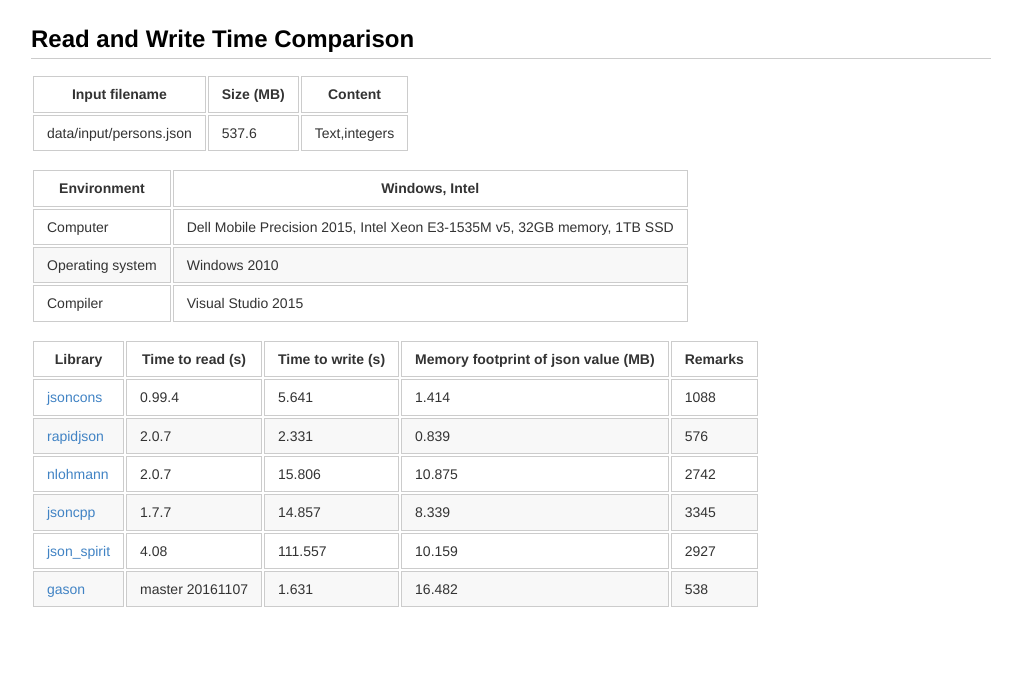
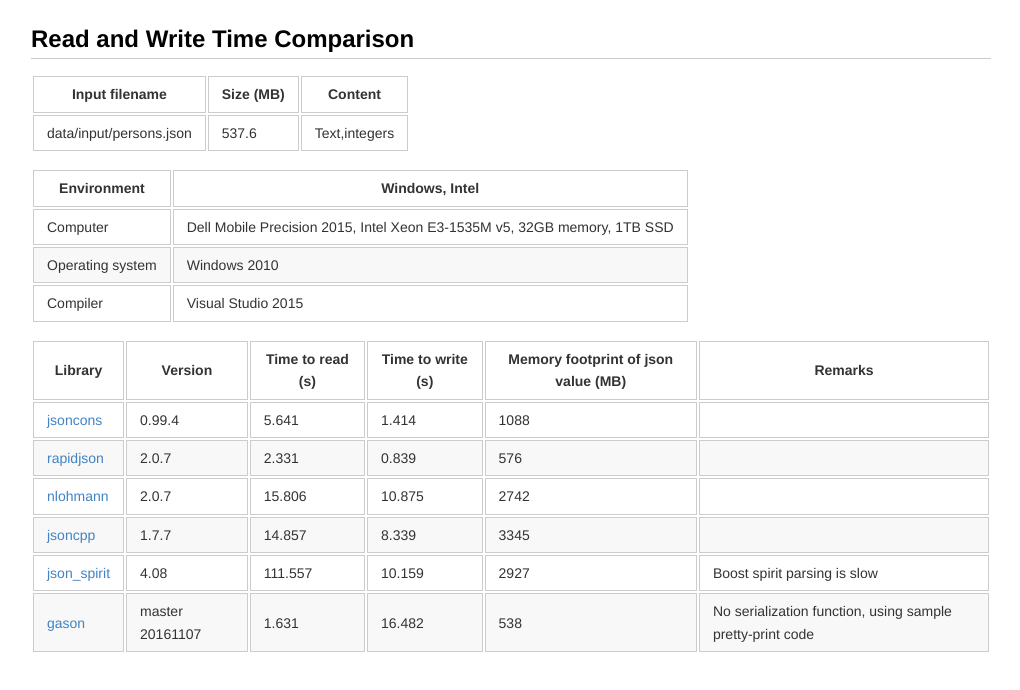
Before and after one commit to sharpglasses/json_benchmarks, a plain HTML site: page report/performance.html in a window 1280 px wide. Shown: the whole page, without its empty margins (129-1149 px from the left). Drawn offline with Linux system fonts and the light colour scheme.

Commit message:
Fixed formatting

```diff
--- a/report/performance.html
+++ b/report/performance.html
@@ -514,6 +514,7 @@
 <thead>
 <tr>
 <th>Library</th>
+<th>Version</th>
 <th>Time to read (s)</th>
 <th>Time to write (s)</th>
 <th>Memory footprint of json value (MB)</th>
@@ -527,6 +528,7 @@
 <td>5.641</td>
 <td>1.414</td>
 <td>1088</td>
+<td></td>
 </tr>
 <tr>
 <td><a href="https://github.com/miloyip/rapidjson">rapidjson</a></td>
@@ -534,6 +536,7 @@
 <td>2.331</td>
 <td>0.839</td>
 <td>576</td>
+<td></td>
 </tr>
 <tr>
 <td><a href="https://github.com/nlohmann/json">nlohmann</a></td>
@@ -541,6 +544,7 @@
 <td>15.806</td>
 <td>10.875</td>
 <td>2742</td>
+<td></td>
 </tr>
 <tr>
 <td><a href="https://github.com/open-source-parsers/jsoncpp">jsoncpp</a></td>
@@ -548,6 +552,7 @@
 <td>14.857</td>
 <td>8.339</td>
 <td>3345</td>
+<td></td>
 </tr>
 <tr>
 <td><a href="http://www.codeproject.com/Articles/20027/JSON-Spirit-A-C-JSON-Parser-Generator-Implemented">json_spirit</a></td>
@@ -555,6 +560,7 @@
 <td>111.557</td>
 <td>10.159</td>
 <td>2927</td>
+<td>Boost spirit parsing is slow</td>
 </tr>
 <tr>
 <td><a href="https://github.com/vivkin/gason">gason</a></td>
@@ -562,6 +568,7 @@
 <td>1.631</td>
 <td>16.482</td>
 <td>538</td>
+<td>No serialization function, using sample pretty-print code</td>
 </tr>
 </tbody>
 </table>
```
Also changed, not shown: 3 other files.
